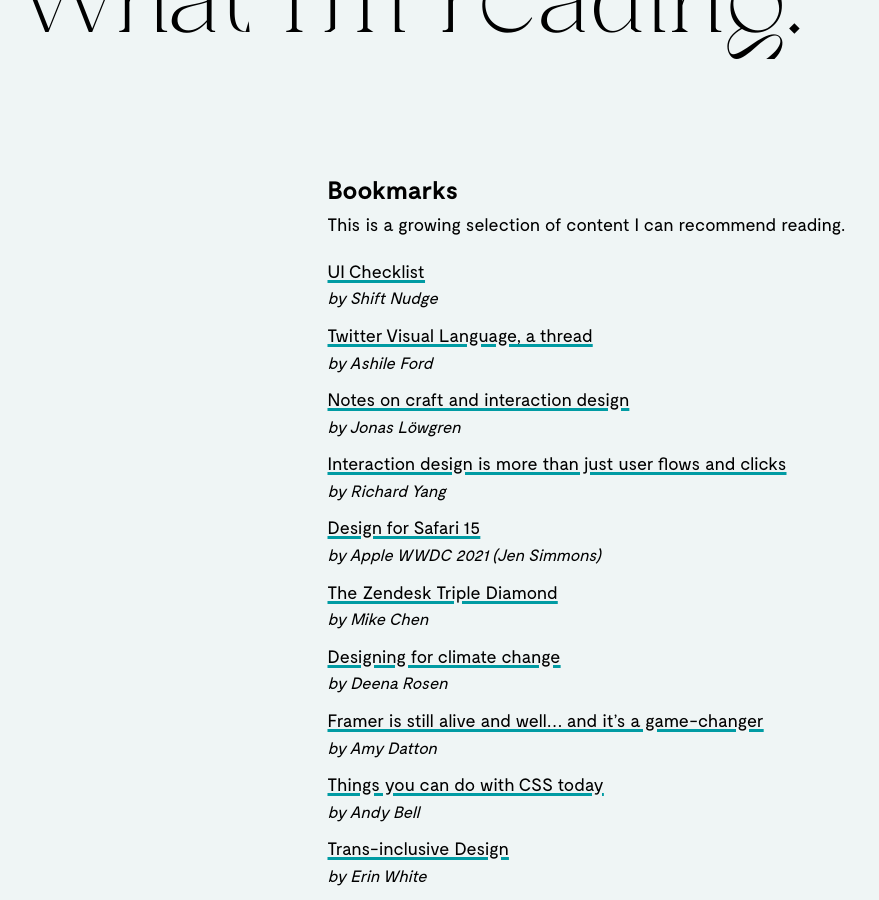
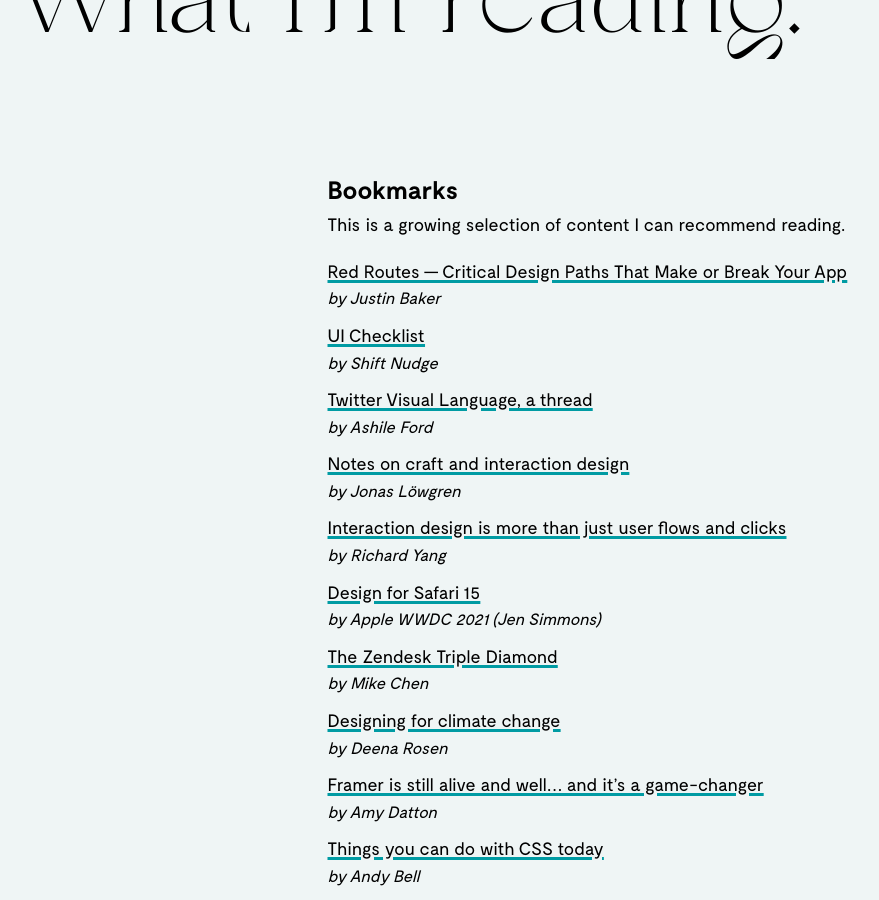
Before and after one commit to jacoblindstrm/jacoblindstrm.github.io, a Jekyll site: the page built from _posts/2020-04-01-what-im-reading.html, in a window 1280 px wide and 900 px high, scrolled down 337 px. Shown: the whole window, without its empty margins (157-1036 px from the left). Built offline with Jekyll 4.4.1, drawn with Linux system fonts in a browser that asks for light colours; comment, search, counter and statistics services are not loaded.

Commit message:
Update articles.yml

```diff
--- a/_data/articles.yml
+++ b/_data/articles.yml
@@ -1,3 +1,6 @@
+- title: Red Routes — Critical Design Paths That Make or Break Your App
+  url: https://medium.muz.li/red-routes-critical-design-paths-that-make-or-break-your-app-a642ebe0940a
+  author: Justin Baker
 - title: UI Checklist
   url: https://shiftnudge.com/checklist
   author: Shift Nudge
```
